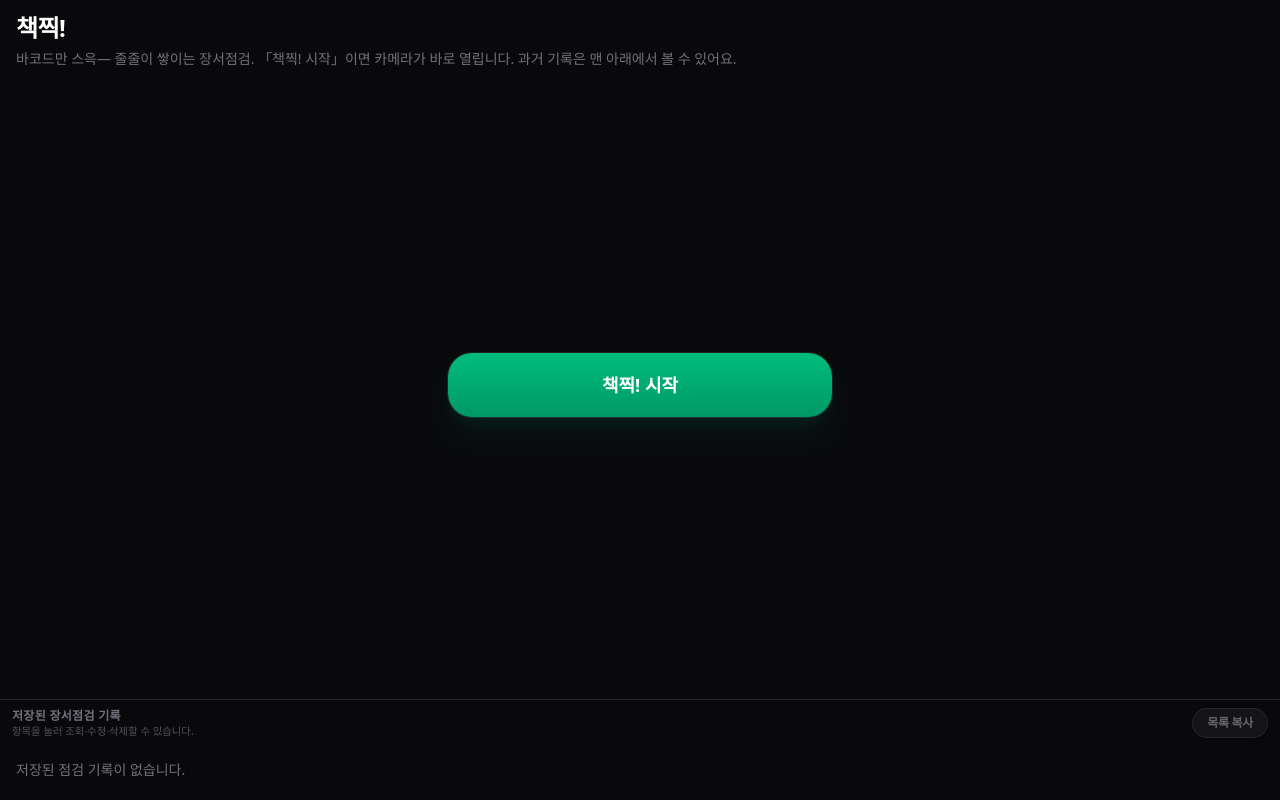
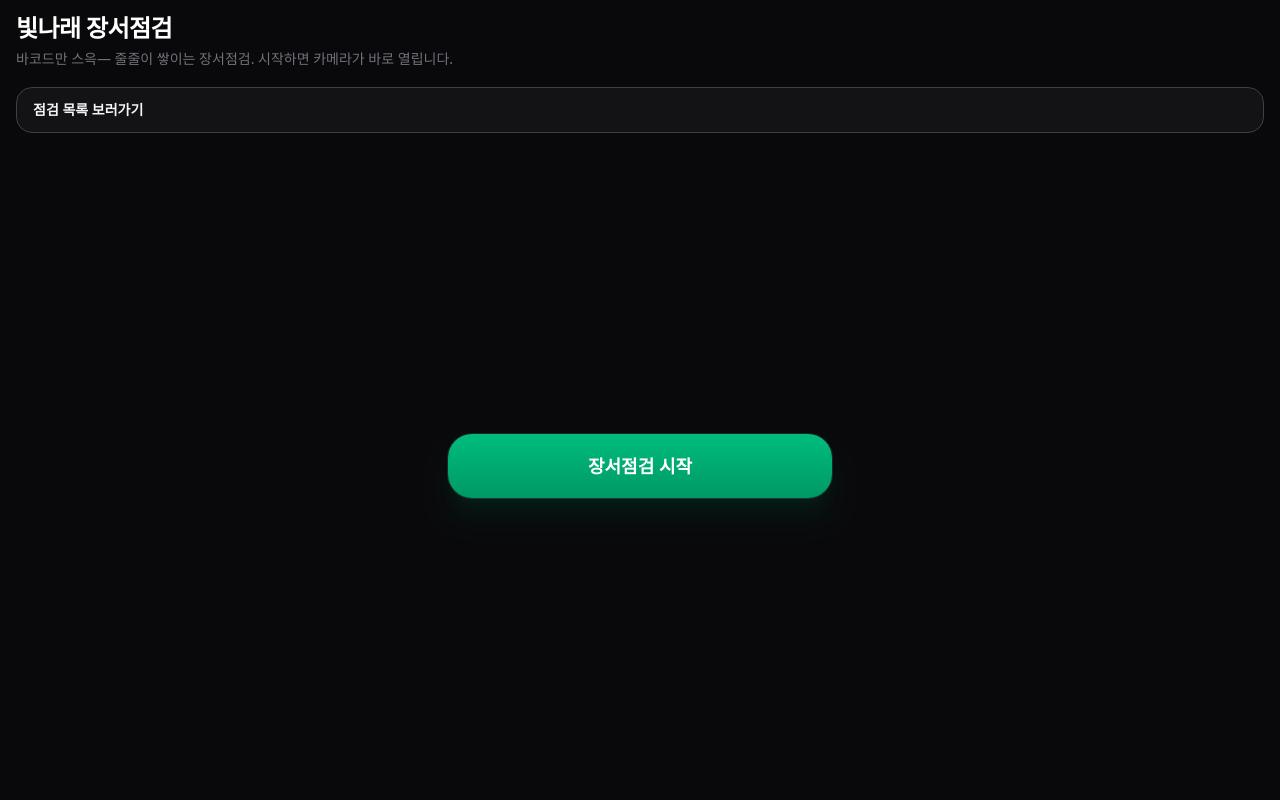
Before and after one commit to DAAC-A00/book_scanner, a Next.js app: page / in a window 1280 px wide. Built offline with nearby package versions, Linux system fonts and the light colour scheme.

Commit message:
앱 이름과 설명을 '빛나래 장서점검'으로 변경하고, 관련 메타데이터를 업데이트하여 브랜드 아이덴티티를 강화함. Scanner 컴포넌트의 기록 조회 UI를 개선하고, 세션 기록 모달을 추가하여 사용자 경험을 향상시킴.

```diff
--- a/src/app/layout.tsx
+++ b/src/app/layout.tsx
@@ -22,14 +22,14 @@ export const viewport: Viewport = {
 };
 
 export const metadata: Metadata = {
-  title: "책찍! — 빠른 장서점검",
+  title: "빛나래 장서점검",
   description:
     "바코드만 스윽— 줄줄이 쌓이는 장서점검. 홈 화면에 두고 오프라인에서도 쓰세요.",
   manifest: "/manifest.json",
-  applicationName: "책찍!",
+  applicationName: "빛나래 장서점검",
   appleWebApp: {
     capable: true,
-    title: "책찍!",
+    title: "빛나래 장서점검",
     statusBarStyle: "black-translucent",
   },
   formatDetection: {
--- a/src/components/Scanner.tsx
+++ b/src/components/Scanner.tsx
@@ -213,6 +213,8 @@ export default function Scanner() {
   const [sessionKeys, setSessionKeys] = useState<string[]>([]);
   const [historyKey, setHistoryKey] = useState<string | null>(null);
   const [historyText, setHistoryText] = useState("");
+  const [historyOpen, setHistoryOpen] = useState(false);
+  const [historyView, setHistoryView] = useState<"list" | "detail">("list");
 
   const inSession = activeSessionKey !== null;
 
@@ -388,6 +390,8 @@ export default function Scanner() {
   const openHistory = useCallback((key: string) => {
     setHistoryKey(key);
     setHistoryText(readSessionRaw(key));
+    setHistoryView("detail");
+    setHistoryOpen(true);
   }, []);
 
   const onHistoryTextChange = useCallback(
@@ -411,6 +415,7 @@ export default function Scanner() {
     setHistoryKey(null);
     setHistoryText("");
     bumpSessionsRevision();
+    setHistoryView("list");
   }, [historyKey, bumpSessionsRevision]);
 
   const handleStartInventory = useCallback(() => {
@@ -419,51 +424,65 @@ export default function Scanner() {
     beginInventorySession();
   }, [beginInventorySession]);
 
-  const historySection = (
-    <section
-      className="flex max-h-[min(32vh,280px)] min-h-0 shrink-0 flex-col border-t border-zinc-800 bg-zinc-950"
-      aria-label="과거 장서점검 기록"
-    >
-      <div className="flex shrink-0 items-start justify-between gap-2 px-3 py-2">
-        <div className="min-w-0 flex-1">
-          <h2 className="text-xs font-semibold uppercase tracking-wide text-zinc-500">
+  const openHistoryList = useCallback(() => {
+    setHistoryOpen(true);
+    setHistoryView("list");
+  }, []);
+
+  const closeHistory = useCallback(() => {
+    setHistoryOpen(false);
+  }, []);
+
+  const historyModal = historyOpen ? (
+    <div className="fixed inset-0 z-[110]">
+      <div
+        className="absolute inset-0 bg-black/70"
+        onClick={closeHistory}
+        aria-hidden
+      />
+      <div className="absolute inset-0 flex flex-col bg-zinc-950 text-zinc-100">
+        <header className="flex shrink-0 items-center justify-between gap-3 border-b border-zinc-800 bg-zinc-950/95 px-4 py-3 pt-[max(0.75rem,env(safe-area-inset-top))] backdrop-blur-md">
+          <div className="min-w-0">
+            <p className="text-xs font-semibold uppercase tracking-wide text-zinc-500">
+              점검 목록
+            </p>
+            <p className="truncate text-sm font-semibold text-white">
               저장된 장서점검 기록
-          </h2>
-          <p className="text-[0.65rem] text-zinc-600">
-            항목을 눌러 조회·수정·삭제할 수 있습니다.
             </p>
           </div>
-        <CopyBarcodeListButton
-          sourceText={historyKey ? historyText : ""}
-          disabled={
-            !historyKey || lineCount(historyKey ? historyText : "") === 0
-          }
-        />
-      </div>
-      <div className="min-h-0 flex-1 overflow-y-auto px-2 pb-2">
+          <button
+            type="button"
+            onClick={closeHistory}
+            className="rounded-full border border-zinc-600 bg-zinc-900/90 px-4 py-2 text-sm font-medium text-zinc-200 active:bg-zinc-800"
+          >
+            닫기
+          </button>
+        </header>
+
+        {historyView === "list" && (
+          <div className="min-h-0 flex-1 overflow-y-auto px-4 py-4">
             {!mounted ? (
-          <p className="px-2 py-3 text-sm text-zinc-500">불러오는 중…</p>
+              <p className="text-sm text-zinc-500">불러오는 중…</p>
             ) : sessionKeys.length === 0 ? (
-          <p className="px-2 py-3 text-sm text-zinc-500">
-            저장된 점검 기록이 없습니다.
-          </p>
+              <p className="text-sm text-zinc-500">저장된 점검 기록이 없습니다.</p>
             ) : (
-          <ul className="divide-y divide-zinc-800 rounded-xl border border-zinc-800 bg-zinc-900/40">
+              <ul className="divide-y divide-zinc-800 overflow-hidden rounded-2xl border border-zinc-800 bg-zinc-900/40">
                 {sessionKeys.map((key) => {
                   const raw = readSessionRaw(key);
                   const n = lineCount(raw);
-              const active = historyKey === key;
                   return (
                     <li key={key}>
                       <button
                         type="button"
                         onClick={() => openHistory(key)}
-                    className={`flex w-full flex-col items-start gap-0.5 px-3 py-2.5 text-left active:bg-zinc-800/80 ${active ? "bg-zinc-800/50" : ""}`}
+                        className="flex w-full flex-col items-start gap-1 px-4 py-3 text-left active:bg-zinc-800/80"
                       >
-                    <span className="text-sm font-medium text-zinc-100">
+                        <span className="text-base font-semibold text-zinc-100">
                           {formatSessionKeyLabel(key)}
                         </span>
-                    <span className="text-xs text-zinc-500">스캔 {n}건</span>
+                        <span className="text-sm text-zinc-500">
+                          스캔 {n}건
+                        </span>
                       </button>
                     </li>
                   );
@@ -471,32 +490,61 @@ export default function Scanner() {
               </ul>
             )}
           </div>
-      {historyKey && (
-        <div className="shrink-0 border-t border-zinc-800 bg-zinc-950 px-3 py-2 pb-[max(0.5rem,env(safe-area-inset-bottom))]">
-          <div className="mb-2 flex items-center justify-between gap-2">
-            <span className="truncate text-xs text-zinc-500">
+        )}
+
+        {historyView === "detail" && historyKey && (
+          <div className="flex min-h-0 flex-1 flex-col">
+            <div className="shrink-0 px-4 pt-4">
+              <button
+                type="button"
+                onClick={() => setHistoryView("list")}
+                className="text-sm font-medium text-zinc-300 active:text-white"
+              >
+                ← 목록으로
+              </button>
+              <h3 className="mt-3 text-lg font-semibold text-white">
                 {formatSessionKeyLabel(historyKey)}
-            </span>
+              </h3>
+              <p className="mt-1 text-sm text-zinc-500">
+                삭제·수정·복사 중 원하는 작업을 선택하세요.
+              </p>
+              <div className="mt-4 flex flex-wrap items-center gap-2">
+                <CopyBarcodeListButton
+                  sourceText={historyText}
+                  disabled={lineCount(historyText) === 0}
+                />
                 <button
                   type="button"
                   onClick={handleDeleteHistory}
-              className="shrink-0 rounded-lg border border-red-900/60 bg-red-950/40 px-2.5 py-1 text-xs font-medium text-red-200 active:bg-red-950/70"
+                  className="rounded-full border border-red-900/60 bg-red-950/40 px-4 py-2 text-sm font-semibold text-red-100 active:bg-red-950/70"
                 >
                   삭제
                 </button>
+                <button
+                  type="button"
+                  onClick={closeHistory}
+                  className="rounded-full border border-zinc-600 bg-zinc-900/90 px-4 py-2 text-sm font-medium text-zinc-200 active:bg-zinc-800"
+                >
+                  완료
+                </button>
               </div>
+            </div>
+
+            <div className="min-h-0 flex-1 px-4 pb-[max(1rem,env(safe-area-inset-bottom))] pt-4">
               <textarea
                 value={historyText}
                 onChange={(e) => onHistoryTextChange(e.target.value)}
                 spellCheck={false}
                 autoComplete="off"
                 autoCorrect="off"
-            className="max-h-28 min-h-[5rem] w-full resize-y rounded-lg border border-zinc-700 bg-zinc-900 px-2 py-2 font-mono text-xs leading-relaxed text-zinc-100 tabular-nums outline-none ring-emerald-500/30 focus:ring-2"
+                className="h-full min-h-[40dvh] w-full resize-none rounded-2xl border border-zinc-700 bg-zinc-900 px-4 py-3 font-mono text-sm leading-relaxed text-zinc-100 tabular-nums outline-none ring-emerald-500/30 focus:ring-2"
               />
             </div>
+          </div>
         )}
-    </section>
-  );
+      </div>
+    </div>
+  ) : null;
 
   return (
     <div
@@ -516,11 +564,11 @@ export default function Scanner() {
         {!inSession && (
           <div className="flex min-h-0 flex-1 flex-col overflow-y-auto px-4 pt-[max(0.75rem,env(safe-area-inset-top))]">
             <h1 className="text-2xl font-bold tracking-tight text-white">
-              책찍!
+              빛나래 장서점검
             </h1>
             <p className="mt-1 text-sm leading-relaxed text-zinc-500">
-              바코드만 스윽— 줄줄이 쌓이는 장서점검. 「책찍! 시작」이면 카메라가
-              바로 열립니다. 과거 기록은 맨 아래에서 볼 수 있어요.
+              바코드만 스윽— 줄줄이 쌓이는 장서점검. 시작하면 카메라가 바로
+              열립니다.
             </p>
             {mounted && sessionKeys.length > 0 && (
               <p className="mt-3 rounded-lg border border-emerald-900/40 bg-emerald-950/25 px-3 py-2 text-sm text-emerald-100/90">
@@ -528,13 +576,22 @@ export default function Scanner() {
                 있습니다.
               </p>
             )}
+            <div className="mt-4">
+              <button
+                type="button"
+                onClick={openHistoryList}
+                className="w-full rounded-2xl border border-zinc-700 bg-zinc-900/70 px-4 py-3 text-left text-sm font-semibold text-zinc-100 active:bg-zinc-800"
+              >
+                점검 목록 보러가기
+              </button>
+            </div>
             <div className="mt-8 flex flex-1 flex-col items-center justify-center pb-8">
               <button
                 type="button"
                 onClick={handleStartInventory}
                 className="flex h-16 w-full max-w-sm items-center justify-center rounded-3xl bg-gradient-to-b from-emerald-500 to-emerald-600 text-lg font-semibold text-white shadow-xl shadow-emerald-950/45 ring-1 ring-white/10 active:from-emerald-600 active:to-emerald-700"
               >
-                책찍! 시작
+                장서점검 시작
               </button>
             </div>
           </div>
@@ -542,7 +599,14 @@ export default function Scanner() {
 
         {inSession && (
           <div className="relative z-10 flex min-h-0 flex-1 flex-col overflow-hidden">
-            <header className="relative z-50 flex shrink-0 justify-end border-b border-zinc-800/80 bg-zinc-950/95 px-3 py-2 pt-[max(0.5rem,env(safe-area-inset-top))] backdrop-blur-md">
+            <header className="relative z-50 flex shrink-0 items-center justify-between gap-2 border-b border-zinc-800/80 bg-zinc-950/95 px-3 py-2 pt-[max(0.5rem,env(safe-area-inset-top))] backdrop-blur-md">
+              <button
+                type="button"
+                onClick={openHistoryList}
+                className="rounded-full border border-zinc-600 bg-zinc-900/90 px-4 py-2 text-sm font-medium text-zinc-200 active:bg-zinc-800"
+              >
+                점검 목록
+              </button>
               <button
                 type="button"
                 onClick={() => endInventorySession()}
@@ -666,8 +730,7 @@ export default function Scanner() {
           />
         </div>
       )}
-
-      {historySection}
+      {historyModal}
     </div>
   );
 }
```
Also changed, not shown: public/manifest.json, src/app/apple-icon.png, src/app/icon.png. Lines whose indentation alone changed are shown as unchanged.
